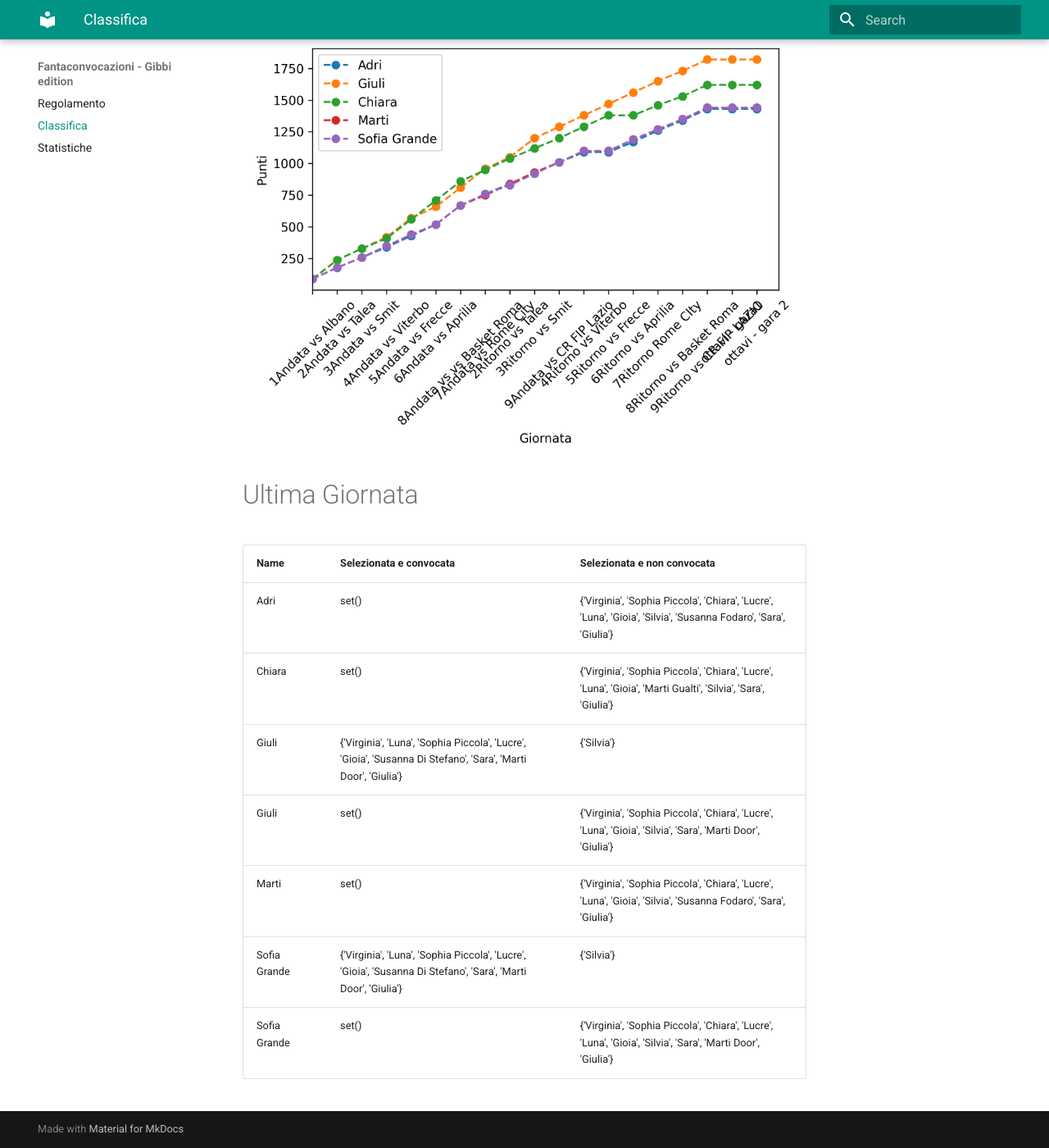
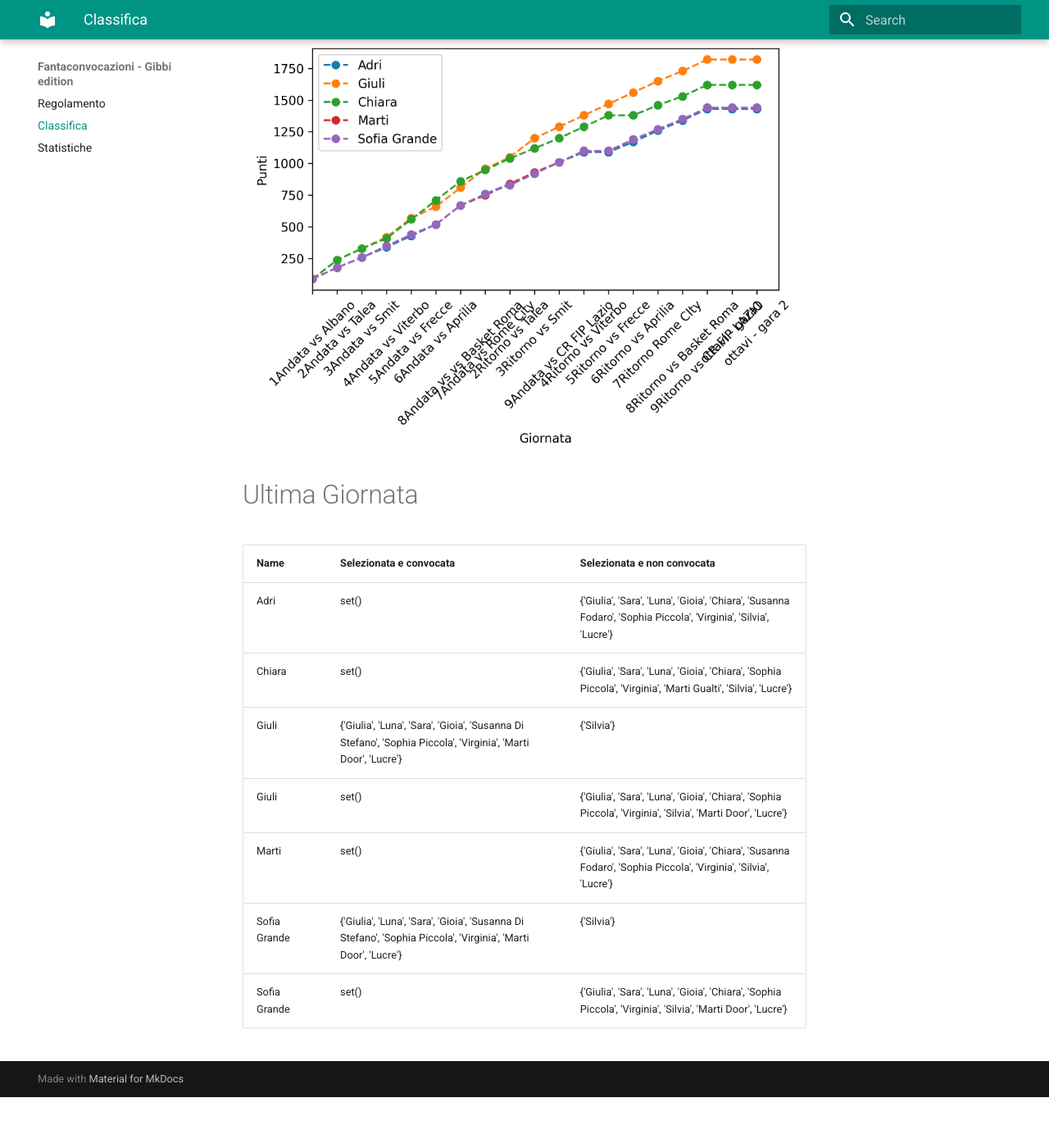
Before and after one commit to martinig94/fantagibbi, an MkDocs documentation site: the page built from docs/Classifica.md, in a window 1280 px wide and 1400 px high, scrolled down 565 px. Shown: the whole window at 82% size. Built offline with MkDocs 1.6.1 and Material for MkDocs 9.7.7, drawn with Linux system fonts in a browser that asks for light colours; after the commit the page ends 1903 px from its top, so only the background shows below that.

Commit message:
Auto-update from main.py

```diff
--- a/docs/Classifica.md
+++ b/docs/Classifica.md
@@ -18,11 +18,11 @@
 <!-- START_TABLE CORRECT -->
 | Name         | Selezionata e convocata                                                                                        | Selezionata e non convocata                                                                                      |
 |:-------------|:---------------------------------------------------------------------------------------------------------------|:-----------------------------------------------------------------------------------------------------------------|
-| Adri         | set()                                                                                                          | {'Virginia', 'Sophia Piccola', 'Chiara', 'Lucre', 'Luna', 'Gioia', 'Silvia', 'Susanna Fodaro', 'Sara', 'Giulia'} |
-| Chiara       | set()                                                                                                          | {'Virginia', 'Sophia Piccola', 'Chiara', 'Lucre', 'Luna', 'Gioia', 'Marti Gualti', 'Silvia', 'Sara', 'Giulia'}   |
-| Giuli        | {'Virginia', 'Luna', 'Sophia Piccola', 'Lucre', 'Gioia', 'Susanna Di Stefano', 'Sara', 'Marti Door', 'Giulia'} | {'Silvia'}                                                                                                       |
-| Giuli        | set()                                                                                                          | {'Virginia', 'Sophia Piccola', 'Chiara', 'Lucre', 'Luna', 'Gioia', 'Silvia', 'Sara', 'Marti Door', 'Giulia'}     |
-| Marti        | set()                                                                                                          | {'Virginia', 'Sophia Piccola', 'Chiara', 'Lucre', 'Luna', 'Gioia', 'Silvia', 'Susanna Fodaro', 'Sara', 'Giulia'} |
-| Sofia Grande | {'Virginia', 'Luna', 'Sophia Piccola', 'Lucre', 'Gioia', 'Susanna Di Stefano', 'Sara', 'Marti Door', 'Giulia'} | {'Silvia'}                                                                                                       |
-| Sofia Grande | set()                                                                                                          | {'Virginia', 'Sophia Piccola', 'Chiara', 'Lucre', 'Luna', 'Gioia', 'Silvia', 'Sara', 'Marti Door', 'Giulia'}     |
+| Adri         | set()                                                                                                          | {'Giulia', 'Sara', 'Luna', 'Gioia', 'Chiara', 'Susanna Fodaro', 'Sophia Piccola', 'Virginia', 'Silvia', 'Lucre'} |
+| Chiara       | set()                                                                                                          | {'Giulia', 'Sara', 'Luna', 'Gioia', 'Chiara', 'Sophia Piccola', 'Virginia', 'Marti Gualti', 'Silvia', 'Lucre'}   |
+| Giuli        | {'Giulia', 'Luna', 'Sara', 'Gioia', 'Susanna Di Stefano', 'Sophia Piccola', 'Virginia', 'Marti Door', 'Lucre'} | {'Silvia'}                                                                                                       |
+| Giuli        | set()                                                                                                          | {'Giulia', 'Sara', 'Luna', 'Gioia', 'Chiara', 'Sophia Piccola', 'Virginia', 'Silvia', 'Marti Door', 'Lucre'}     |
+| Marti        | set()                                                                                                          | {'Giulia', 'Sara', 'Luna', 'Gioia', 'Chiara', 'Susanna Fodaro', 'Sophia Piccola', 'Virginia', 'Silvia', 'Lucre'} |
+| Sofia Grande | {'Giulia', 'Luna', 'Sara', 'Gioia', 'Susanna Di Stefano', 'Sophia Piccola', 'Virginia', 'Marti Door', 'Lucre'} | {'Silvia'}                                                                                                       |
+| Sofia Grande | set()                                                                                                          | {'Giulia', 'Sara', 'Luna', 'Gioia', 'Chiara', 'Sophia Piccola', 'Virginia', 'Silvia', 'Marti Door', 'Lucre'}     |
 <!-- END_TABLE CORRECT -->
```
